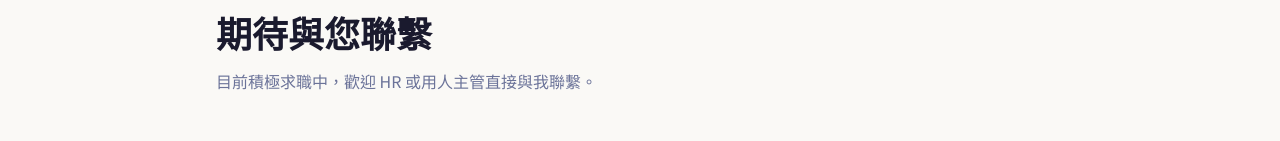
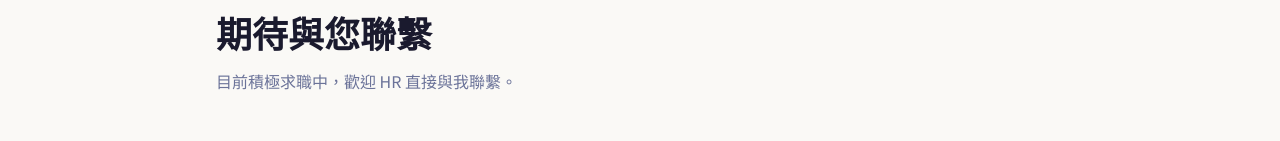
Before and after one commit to win81134679-dot/portfolio, a Next.js app: page / in a window 1280 px wide. Shown: the part 4768-4909 px from the top of the page. Built offline with nearby package versions, Linux system fonts and the light colour scheme.

Commit message:
更新聯絡頁文字：移除用人主管

```diff
--- a/components/ContactSection.tsx
+++ b/components/ContactSection.tsx
@@ -34,7 +34,7 @@ export default function ContactSection() {
           期待與您聯繫
         </h3>
         <p className="text-[#6B7399] text-base mb-12 max-w-lg leading-relaxed">
-          目前積極求職中，歡迎 HR 或用人主管直接與我聯繫。
+          目前積極求職中，歡迎 HR 直接與我聯繫。
         </p>
 
         <div className="grid sm:grid-cols-2 gap-4 max-w-xl">
```
